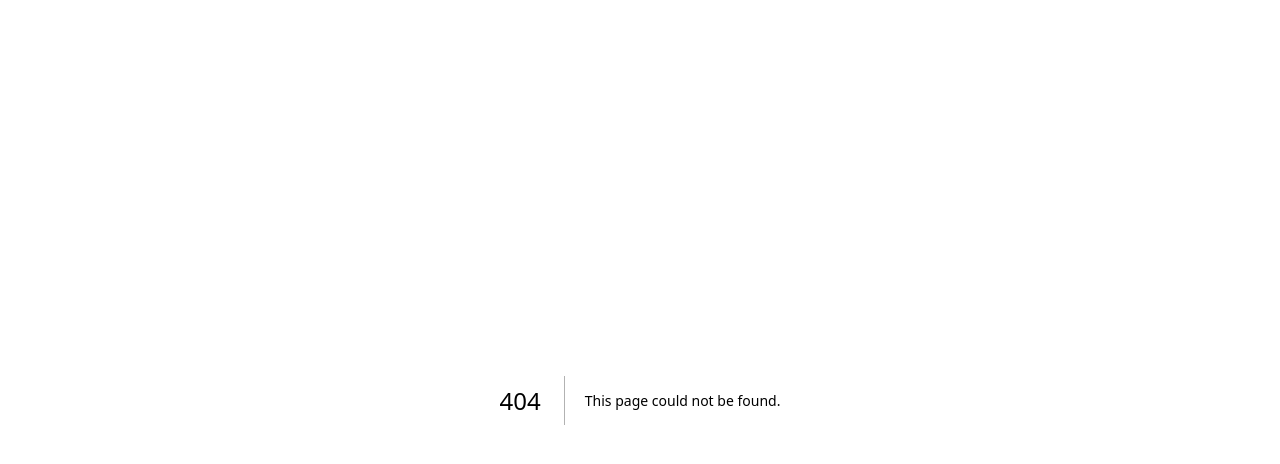
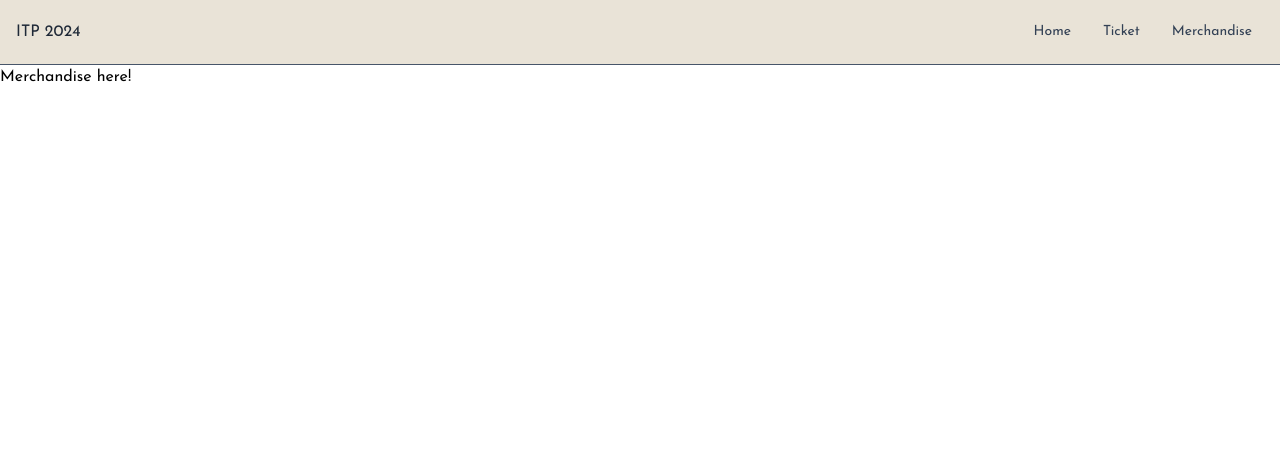
Before and after one commit to IT-Psikologi-2024/Anxiety, a Next.js app: page /merchandise in a window 1280 px wide. Before the commit this address had no page. Shown: the top 464 px of the page. Built offline with nearby package versions, Linux system fonts and the light colour scheme.

Commit message:
Add Merch and Ticket page

```diff
--- a/src/app/components/Navbar.tsx
+++ b/src/app/components/Navbar.tsx
@@ -8,9 +8,9 @@ export const Navbar: React.FC = () => {
       <div className="max-w-7xl mx-auto flex items-center justify-between h-16 px-4">
         <div className="text-gray-800 text-l">ITP 2024</div>
         <ul className="flex flex-col md:flex-row md:items-center px-2 md:px-0 py-1 space-y-2 md:space-y-0 md:space-x-2 font-medium text-slate-700 text-sm">
-          <NavItem href="">Home</NavItem>
-          <NavItem href="ticket">Ticket</NavItem>
-          <NavItem href="merchandise">Merchandise</NavItem>
+        <NavItem href="/">Home</NavItem>
+          <NavItem href="/ticket">Ticket</NavItem>
+          <NavItem href="/merchandise">Merchandise</NavItem>
         </ul>
       </div>
     </nav>
--- /dev/null
+++ b/src/app/merchandise/page.tsx
@@ -0,0 +1,15 @@
+import React from 'react'
+import { Navbar } from '../components/Navbar'
+
+const MerchandisePage = () => {
+  return (
+    <>
+        <Navbar />
+        <div>
+            <h1>Merchandise here!</h1>
+        </div>
+    </>
+  )
+}
+
+export default MerchandisePage
--- a/src/app/page.tsx
+++ b/src/app/page.tsx
@@ -6,6 +6,9 @@ const MyApp: React.FC = () => {
   return (
     <>
       <Navbar />
+      <div>
+        Home Here!
+      </div>
     </>
   );
 }
--- /dev/null
+++ b/src/app/ticket/page.tsx
@@ -0,0 +1,15 @@
+import React from 'react'
+import { Navbar } from '../components/Navbar'
+
+const TicketPage = () => {
+  return (
+    <>
+    <Navbar />
+    <div>
+        <h1>Ticket here!</h1>
+    </div>
+    </>
+  )
+}
+
+export default TicketPage
```
